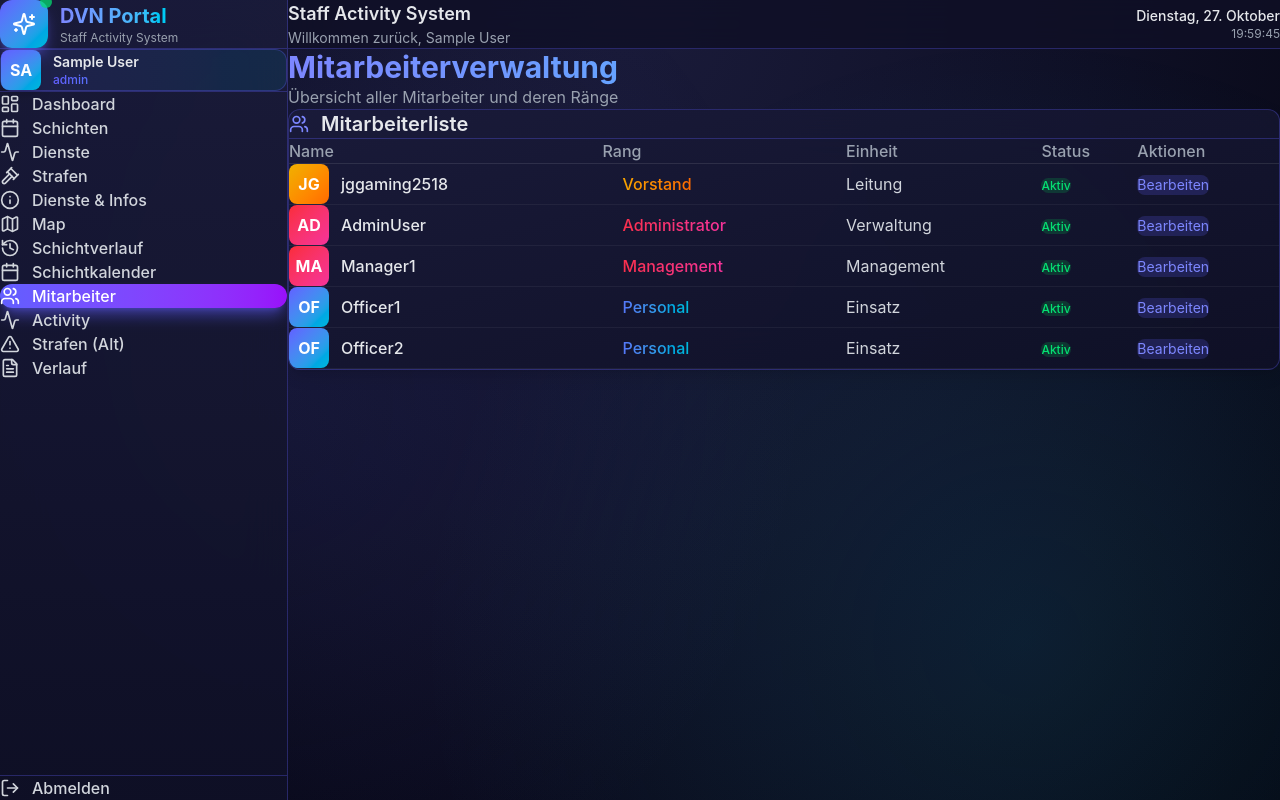
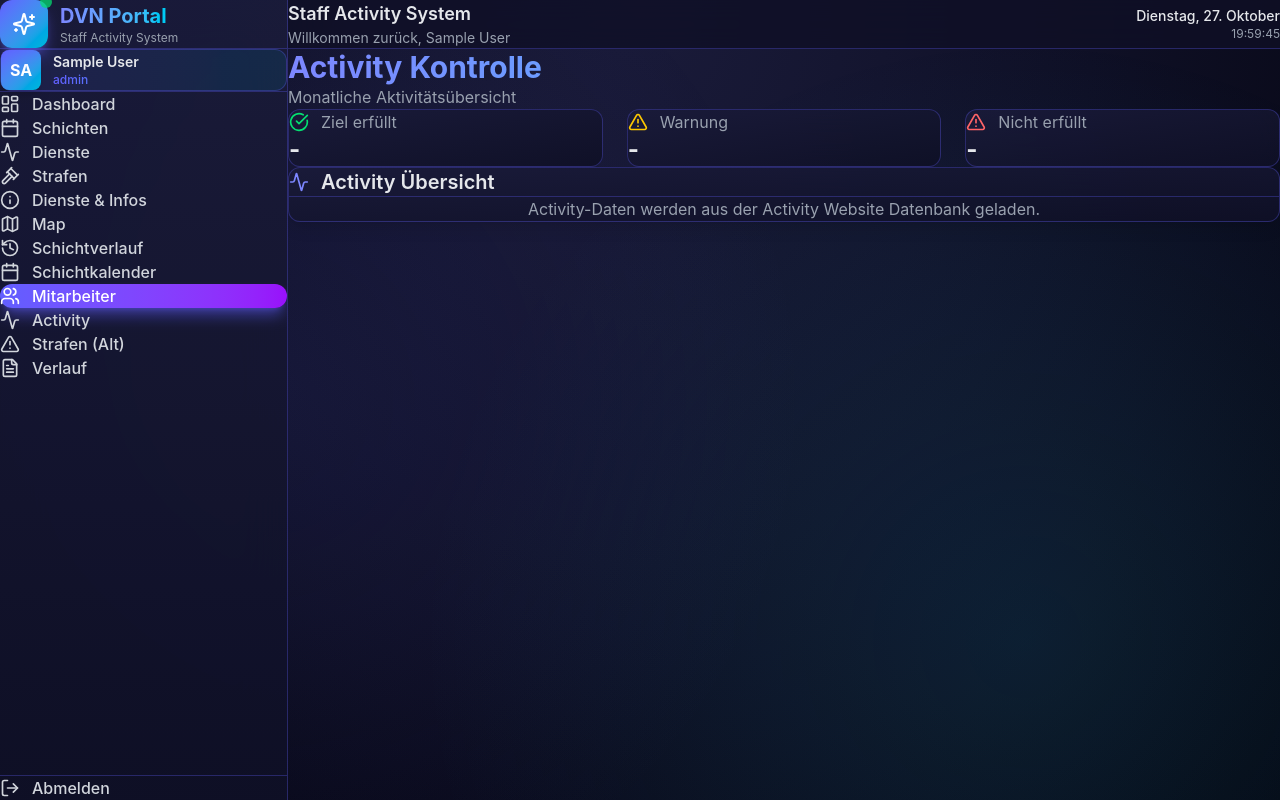
Before and after one commit to jggaming25/DVN-Website-V2, a React (Vite) app: page /DVN-Website-V2/staff in a window 1280 px wide. Built offline with nearby package versions, Linux system fonts and the light colour scheme; sample sign-in values are in the browser's storage.

Commit message:
Update dashboard, map, activity, staff, calendar

```diff
--- a/src/pages/Activity.tsx
+++ b/src/pages/Activity.tsx
@@ -1,42 +1,8 @@
 import React from 'react'
 import { motion } from 'framer-motion'
-import { Activity as ActivityIcon, TrendingUp, Clock, CheckCircle, AlertTriangle } from 'lucide-react'
-import { formatMinutes } from '../lib/utils'
+import { Activity as ActivityIcon, CheckCircle, AlertTriangle } from 'lucide-react'
 
 const Activity: React.FC = () => {
-  const activityData = [
-    { name: 'jggaming2518', unit: 'Leitung', credited: 1560, target: 1440, status: 'met', shifts: 24 },
-    { name: 'AdminUser', unit: 'Verwaltung', credited: 1380, target: 1440, status: 'warning', shifts: 21 },
-    { name: 'Manager1', unit: 'Management', credited: 1500, target: 1440, status: 'met', shifts: 23 },
-    { name: 'Officer1', unit: 'Einsatz', credited: 1200, target: 1440, status: 'missed', shifts: 18 },
-  ]
-
-  const getStatusColor = (status: string) => {
-    switch (status) {
-      case 'met': return 'text-green-400 bg-green-500/20'
-      case 'warning': return 'text-yellow-400 bg-yellow-500/20'
-      case 'missed': return 'text-red-400 bg-red-500/20'
-      default: return 'text-gray-400 bg-gray-500/20'
-    }
-  }
-
-  const getStatusText = (status: string) => {
-    switch (status) {
-      case 'met': return 'Erfüllt'
-      case 'warning': return 'Warnung'
-      case 'missed': return 'Nicht erfüllt'
-      default: return status
-    }
-  }
-
-  const getStatusIcon = (status: string) => {
-    switch (status) {
-      case 'met': return <CheckCircle className="w-4 h-4" />
-      case 'warning': return <AlertTriangle className="w-4 h-4" />
-      case 'missed': return <AlertTriangle className="w-4 h-4" />
-      default: return <Clock className="w-4 h-4" />
-    }
-  }
 
   return (
     <div className="space-y-6">
@@ -47,7 +13,7 @@ const Activity: React.FC = () => {
         <h1 className="text-3xl font-bold bg-gradient-to-r from-indigo-400 to-cyan-400 bg-clip-text text-transparent mb-2">
           Activity Kontrolle
         </h1>
-        <p className="text-gray-400">Monatliche Aktivitätsübersicht - Oktober 2026</p>
+        <p className="text-gray-400">Monatliche Aktivitätsübersicht</p>
       </motion.div>
 
       <div className="grid grid-cols-1 md:grid-cols-3 gap-6">
@@ -60,7 +26,7 @@ const Activity: React.FC = () => {
             <CheckCircle className="w-5 h-5 text-green-400" />
             <span className="text-gray-400">Ziel erfüllt</span>
           </div>
-          <p className="text-2xl font-bold">2</p>
+          <p className="text-2xl font-bold">-</p>
         </motion.div>
         <motion.div
           initial={{ opacity: 0, y: 20 }}
@@ -72,7 +38,7 @@ const Activity: React.FC = () => {
             <AlertTriangle className="w-5 h-5 text-yellow-400" />
             <span className="text-gray-400">Warnung</span>
           </div>
-          <p className="text-2xl font-bold">1</p>
+          <p className="text-2xl font-bold">-</p>
         </motion.div>
         <motion.div
           initial={{ opacity: 0, y: 20 }}
@@ -84,7 +50,7 @@ const Activity: React.FC = () => {
             <AlertTriangle className="w-5 h-5 text-red-400" />
             <span className="text-gray-400">Nicht erfüllt</span>
           </div>
-          <p className="text-2xl font-bold">1</p>
+          <p className="text-2xl font-bold">-</p>
         </motion.div>
       </div>
 
@@ -100,58 +66,8 @@ const Activity: React.FC = () => {
             <h2 className="text-xl font-semibold">Activity Übersicht</h2>
           </div>
         </div>
-        <div className="overflow-x-auto">
-          <table className="w-full">
-            <thead>
-              <tr className="border-b border-white/10">
-                <th className="text-left p-4 text-gray-400 font-medium">Mitarbeiter</th>
-                <th className="text-left p-4 text-gray-400 font-medium">Einheit</th>
-                <th className="text-left p-4 text-gray-400 font-medium">Angerechnet</th>
-                <th className="text-left p-4 text-gray-400 font-medium">Ziel</th>
-                <th className="text-left p-4 text-gray-400 font-medium">Shifts</th>
-                <th className="text-left p-4 text-gray-400 font-medium">Fehlend</th>
-                <th className="text-left p-4 text-gray-400 font-medium">Status</th>
-              </tr>
-            </thead>
-            <tbody>
-              {activityData.map((item, index) => {
-                const missing = Math.max(0, item.target - item.credited)
-                const percentage = Math.round((item.credited / item.target) * 100)
-                return (
-                  <motion.tr
-                    key={index}
-                    initial={{ opacity: 0, x: -20 }}
-                    animate={{ opacity: 1, x: 0 }}
-                    transition={{ delay: index * 0.05 }}
-                    className="border-b border-white/5 hover:bg-white/5 transition-colors"
-                  >
-                    <td className="p-4 font-medium">{item.name}</td>
-                    <td className="p-4 text-gray-300">{item.unit}</td>
-                    <td className="p-4">
-                      <div>
-                        <span className="font-medium">{formatMinutes(item.credited)}</span>
-                        <div className="w-24 bg-gray-700 rounded-full h-1.5 mt-1">
-                          <div
-                            className="h-full bg-gradient-to-r from-green-500 to-emerald-500 rounded-full"
-                            style={{ width: `${Math.min(100, percentage)}%` }}
-                          />
-                        </div>
-                      </div>
-                    </td>
-                    <td className="p-4 text-gray-300">{formatMinutes(item.target)}</td>
-                    <td className="p-4 text-gray-300">{item.shifts}</td>
-                    <td className="p-4 text-gray-300">{missing > 0 ? formatMinutes(missing) : '-'}</td>
-                    <td className="p-4">
-                      <span className={`px-3 py-1 rounded-full text-xs font-medium flex items-center gap-1 w-fit ${getStatusColor(item.status)}`}>
-                        {getStatusIcon(item.status)}
-                        {getStatusText(item.status)}
-                      </span>
-                    </td>
-                  </motion.tr>
-                )
-              })}
-            </tbody>
-          </table>
+        <div className="p-6 text-center text-gray-400">
+          <p>Activity-Daten werden aus der Activity Website Datenbank geladen.</p>
         </div>
       </motion.div>
     </div>
--- a/src/pages/Dashboard.tsx
+++ b/src/pages/Dashboard.tsx
@@ -1,32 +1,30 @@
-import React from 'react'
+import React, { useEffect, useState } from 'react'
 import { motion } from 'framer-motion'
 import {
-  Calendar,
   Clock,
   Users,
   TrendingUp,
   Award,
-  AlertCircle,
-  CheckCircle,
-  Activity
+  Activity,
+  Target
 } from 'lucide-react'
 import { useAuth } from '../contexts/AuthContext'
-import { formatMinutes, getRoleColor, getRoleLabel } from '../lib/utils'
+import { getRoleLabel } from '../lib/utils'
 
 const Dashboard: React.FC = () => {
   const { user } = useAuth()
+  const [currentTime, setCurrentTime] = useState(new Date())
+
+  useEffect(() => {
+    const timer = setInterval(() => setCurrentTime(new Date()), 1000)
+    return () => clearInterval(timer)
+  }, [])
 
   const stats = [
-    { label: 'Aktive Schichten', value: '12', icon: Calendar, color: 'from-blue-500 to-cyan-500' },
-    { label: 'Meine Stunden (Monat)', value: '32.5h', icon: Clock, color: 'from-green-500 to-emerald-500' },
-    { label: 'Mitarbeiter Online', value: '24', icon: Users, color: 'from-purple-500 to-pink-500' },
-    { label: 'Activity Status', value: 'Erfüllt', icon: TrendingUp, color: 'from-orange-500 to-red-500' },
-  ]
-
-  const recentShifts = [
-    { id: 1, title: 'Frühschicht 06:00-14:00', date: 'Heute', status: 'active', participants: 5 },
-    { id: 2, title: 'Spätschicht 14:00-22:00', date: 'Heute', status: 'upcoming', participants: 4 },
-    { id: 3, title: 'Nachtschicht 22:00-06:00', date: 'Morgen', status: 'planned', participants: 3 },
+    { label: 'Mitarbeiter', value: '-', icon: Users, color: 'from-purple-500 to-pink-500' },
+    { label: 'Rolle', value: user ? getRoleLabel(user.role) : '-', icon: Award, color: 'from-blue-500 to-cyan-500' },
+    { label: 'Activity', value: '-', icon: Activity, color: 'from-green-500 to-emerald-500' },
+    { label: 'Status', value: 'Aktiv', icon: TrendingUp, color: 'from-orange-500 to-red-500' },
   ]
 
   const containerVariants = {
@@ -140,7 +138,7 @@ const Dashboard: React.FC = () => {
       </motion.div>
 
       <div className="grid grid-cols-1 lg:grid-cols-2 gap-6">
-        {/* Recent Shifts */}
+        {/* Activity Ziel */}
         <motion.div
           initial={{ opacity: 0, x: -20 }}
           animate={{ opacity: 1, x: 0 }}
@@ -149,51 +147,23 @@ const Dashboard: React.FC = () => {
         >
           <div className="p-6 border-b border-indigo-500/30">
             <div className="flex items-center gap-3">
-              <Calendar className="w-5 h-5 text-indigo-400" />
-              <h2 className="text-xl font-semibold">Aktuelle Schichten</h2>
+              <Target className="w-5 h-5 text-orange-400" />
+              <h2 className="text-xl font-semibold">Activity Ziel</h2>
             </div>
           </div>
           <div className="p-6 space-y-4">
-            {recentShifts.map((shift) => (
-              <motion.div
-                key={shift.id}
-                whileHover={{ x: 5 }}
-                className="flex items-center justify-between p-4 rounded-lg bg-white/5 hover:bg-white/10 border border-white/10 transition-all duration-300 cursor-pointer"
-              >
-                <div className="flex items-center gap-4">
-                  <div className={`w-2 h-2 rounded-full ${
-                    shift.status === 'active' ? 'bg-green-400 animate-pulse' :
-                    shift.status === 'upcoming' ? 'bg-yellow-400' : 'bg-gray-400'
-                  }`}></div>
-                  <div>
-                    <p className="font-medium">{shift.title}</p>
-                    <p className="text-sm text-gray-400">{shift.date} • {shift.participants} Teilnehmer</p>
-                  </div>
-                </div>
-                <div>
-                  {shift.status === 'active' && (
-                    <span className="px-3 py-1 bg-green-500/20 text-green-400 rounded-full text-xs font-medium flex items-center gap-1">
-                      <Activity className="w-3 h-3" />
-                      Aktiv
-                    </span>
-                  )}
-                  {shift.status === 'upcoming' && (
-                    <span className="px-3 py-1 bg-yellow-500/20 text-yellow-400 rounded-full text-xs font-medium">
-                      Demnächst
-                    </span>
-                  )}
-                  {shift.status === 'planned' && (
-                    <span className="px-3 py-1 bg-gray-500/20 text-gray-400 rounded-full text-xs font-medium">
-                      Geplant
-                    </span>
-                  )}
-                </div>
-              </motion.div>
-            ))}
+            <div className="flex items-center justify-between">
+              <span className="text-gray-400">Aktueller Monat</span>
+              <span className="text-sm font-medium">{currentTime.toLocaleDateString('de-DE', { month: 'long', year: 'numeric' })}</span>
+            </div>
+            <div className="p-4 rounded-lg bg-orange-500/10 border border-orange-500/30 text-center">
+              <p className="text-lg font-semibold text-orange-400">Activity Ziel</p>
+              <p className="text-sm text-gray-400 mt-1">Wird aus der Activity Website Datenbank geladen</p>
+            </div>
           </div>
         </motion.div>
 
-        {/* Activity Overview */}
+        {/* Zeit */}
         <motion.div
           initial={{ opacity: 0, x: 20 }}
           animate={{ opacity: 1, x: 0 }}
@@ -202,42 +172,16 @@ const Dashboard: React.FC = () => {
         >
           <div className="p-6 border-b border-indigo-500/30">
             <div className="flex items-center gap-3">
-              <TrendingUp className="w-5 h-5 text-green-400" />
-              <h2 className="text-xl font-semibold">Activity Übersicht</h2>
+              <Clock className="w-5 h-5 text-cyan-400" />
+              <h2 className="text-xl font-semibold">Zeit</h2>
             </div>
           </div>
-          <div className="p-6 space-y-6">
-            <div>
-              <div className="flex items-center justify-between mb-2">
-                <span className="text-sm text-gray-400">Monatsziel</span>
-                <span className="text-sm font-medium">32.5 / 40 Std.</span>
+          <div className="p-6 flex items-center justify-center">
+            <div className="text-center">
+              <div className="text-4xl md:text-6xl font-mono font-bold bg-gradient-to-r from-cyan-400 to-blue-400 bg-clip-text text-transparent mb-2">
+                {currentTime.toLocaleTimeString('de-DE')}
               </div>
-              <div className="w-full bg-gray-700 rounded-full h-2 overflow-hidden">
-                <motion.div
-                  initial={{ width: 0 }}
-                  animate={{ width: '81.25%' }}
-                  transition={{ delay: 0.8, duration: 1 }}
-                  className="h-full bg-gradient-to-r from-green-500 to-emerald-500"
-                />
-              </div>
-              <p className="text-xs text-gray-400 mt-1">7.5 Stunden verbleibend</p>
-            </div>
-
-            <div className="space-y-3">
-              <div className="flex items-center gap-3 p-3 rounded-lg bg-green-500/10 border border-green-500/30">
-                <CheckCircle className="w-5 h-5 text-green-400" />
-                <div>
-                  <p className="text-sm font-medium">Ziel erfüllt</p>
-                  <p className="text-xs text-gray-400">Alle Anforderungen für diesen Monat erfüllt</p>
-                </div>
-              </div>
-              <div className="flex items-center gap-3 p-3 rounded-lg bg-blue-500/10 border border-blue-500/30">
-                <AlertCircle className="w-5 h-5 text-blue-400" />
-                <div>
-                  <p className="text-sm font-medium">Nächste Auswertung</p>
-                  <p className="text-xs text-gray-400">Ende des Monats</p>
-                </div>
-              </div>
+              <p className="text-gray-400">{currentTime.toLocaleDateString('de-DE', { weekday: 'long', day: '2-digit', month: 'long', year: 'numeric' })}</p>
             </div>
           </div>
         </motion.div>
--- a/src/pages/Staff.tsx
+++ b/src/pages/Staff.tsx
@@ -1,22 +1,8 @@
 import React from 'react'
 import { motion } from 'framer-motion'
-import { Users, Shield, Star, Crown } from 'lucide-react'
-import { getRoleColor, getRoleLabel } from '../lib/utils'
+import { Activity as ActivityIcon, CheckCircle, AlertTriangle } from 'lucide-react'
 
-const Staff: React.FC = () => {
-  const staff = [
-    { id: 1, name: 'jggaming2518', role: 'VORSTAND', unit: 'Leitung', status: 'active' },
-    { id: 2, name: 'AdminUser', role: 'ADMINISTRATOR', unit: 'Verwaltung', status: 'active' },
-    { id: 3, name: 'Manager1', role: 'MANAGEMENT', unit: 'Management', status: 'active' },
-    { id: 4, name: 'Officer1', role: 'PERSONAL', unit: 'Einsatz', status: 'active' },
-    { id: 5, name: 'Officer2', role: 'PERSONAL', unit: 'Einsatz', status: 'active' },
-  ]
-
-  const getRoleIcon = (role: string) => {
-    if (role === 'VORSTAND' || role === 'CEO') return <Crown className="w-4 h-4" />
-    if (role === 'ADMINISTRATOR' || role === 'ADMIN' || role === 'MANAGEMENT' || role === 'BOARD') return <Shield className="w-4 h-4" />
-    return <Star className="w-4 h-4" />
-  }
+const Activity: React.FC = () => {
 
   return (
     <div className="space-y-6">
@@ -25,78 +11,67 @@ const Staff: React.FC = () => {
         animate={{ opacity: 1, y: 0 }}
       >
         <h1 className="text-3xl font-bold bg-gradient-to-r from-indigo-400 to-cyan-400 bg-clip-text text-transparent mb-2">
-          Mitarbeiterverwaltung
+          Activity Kontrolle
         </h1>
-        <p className="text-gray-400">Übersicht aller Mitarbeiter und deren Ränge</p>
+        <p className="text-gray-400">Monatliche Aktivitätsübersicht</p>
       </motion.div>
+
+      <div className="grid grid-cols-1 md:grid-cols-3 gap-6">
+        <motion.div
+          initial={{ opacity: 0, y: 20 }}
+          animate={{ opacity: 1, y: 0 }}
+          className="rounded-xl bg-gradient-to-br from-[#1a1b3a]/90 to-[#0f1026]/90 backdrop-blur-xl border border-indigo-500/30 p-6"
+        >
+          <div className="flex items-center gap-3 mb-2">
+            <CheckCircle className="w-5 h-5 text-green-400" />
+            <span className="text-gray-400">Ziel erfüllt</span>
+          </div>
+          <p className="text-2xl font-bold">-</p>
+        </motion.div>
+        <motion.div
+          initial={{ opacity: 0, y: 20 }}
+          animate={{ opacity: 1, y: 0 }}
+          transition={{ delay: 0.1 }}
+          className="rounded-xl bg-gradient-to-br from-[#1a1b3a]/90 to-[#0f1026]/90 backdrop-blur-xl border border-indigo-500/30 p-6"
+        >
+          <div className="flex items-center gap-3 mb-2">
+            <AlertTriangle className="w-5 h-5 text-yellow-400" />
+            <span className="text-gray-400">Warnung</span>
+          </div>
+          <p className="text-2xl font-bold">-</p>
+        </motion.div>
+        <motion.div
+          initial={{ opacity: 0, y: 20 }}
+          animate={{ opacity: 1, y: 0 }}
+          transition={{ delay: 0.2 }}
+          className="rounded-xl bg-gradient-to-br from-[#1a1b3a]/90 to-[#0f1026]/90 backdrop-blur-xl border border-indigo-500/30 p-6"
+        >
+          <div className="flex items-center gap-3 mb-2">
+            <AlertTriangle className="w-5 h-5 text-red-400" />
+            <span className="text-gray-400">Nicht erfüllt</span>
+          </div>
+          <p className="text-2xl font-bold">-</p>
+        </motion.div>
+      </div>
 
       <motion.div
         initial={{ opacity: 0 }}
         animate={{ opacity: 1 }}
-        transition={{ delay: 0.2 }}
+        transition={{ delay: 0.3 }}
         className="rounded-xl bg-gradient-to-br from-[#1a1b3a]/90 to-[#0f1026]/90 backdrop-blur-xl border border-indigo-500/30 overflow-hidden shadow-lg"
       >
         <div className="p-6 border-b border-indigo-500/30">
           <div className="flex items-center gap-3">
-            <Users className="w-5 h-5 text-indigo-400" />
-            <h2 className="text-xl font-semibold">Mitarbeiterliste</h2>
+            <ActivityIcon className="w-5 h-5 text-indigo-400" />
+            <h2 className="text-xl font-semibold">Activity Übersicht</h2>
           </div>
         </div>
-        <div className="overflow-x-auto">
-          <table className="w-full">
-            <thead>
-              <tr className="border-b border-white/10">
-                <th className="text-left p-4 text-gray-400 font-medium">Name</th>
-                <th className="text-left p-4 text-gray-400 font-medium">Rang</th>
-                <th className="text-left p-4 text-gray-400 font-medium">Einheit</th>
-                <th className="text-left p-4 text-gray-400 font-medium">Status</th>
-                <th className="text-left p-4 text-gray-400 font-medium">Aktionen</th>
-              </tr>
-            </thead>
-            <tbody>
-              {staff.map((member, index) => (
-                <motion.tr
-                  key={member.id}
-                  initial={{ opacity: 0, x: -20 }}
-                  animate={{ opacity: 1, x: 0 }}
-                  transition={{ delay: index * 0.05 }}
-                  className="border-b border-white/5 hover:bg-white/5 transition-colors"
-                >
-                  <td className="p-4">
-                    <div className="flex items-center gap-3">
-                      <div className={`w-10 h-10 rounded-lg bg-gradient-to-br ${getRoleColor(member.role)} flex items-center justify-center text-white font-bold`}>
-                        {member.name.substring(0, 2).toUpperCase()}
-                      </div>
-                      <span className="font-medium">{member.name}</span>
-                    </div>
-                  </td>
-                  <td className="p-4">
-                    <div className="flex items-center gap-2">
-                      <span className={`bg-gradient-to-r ${getRoleColor(member.role)} bg-clip-text text-transparent font-medium flex items-center gap-1`}>
-                        {getRoleIcon(member.role)}
-                        {getRoleLabel(member.role)}
-                      </span>
-                    </div>
-                  </td>
-                  <td className="p-4 text-gray-300">{member.unit}</td>
-                  <td className="p-4">
-                    <span className="px-3 py-1 bg-green-500/20 text-green-400 rounded-full text-xs font-medium">
-                      Aktiv
-                    </span>
-                  </td>
-                  <td className="p-4">
-                    <button className="px-3 py-1 bg-indigo-500/20 hover:bg-indigo-500/30 text-indigo-400 rounded-lg text-sm transition-colors">
-                      Bearbeiten
-                    </button>
-                  </td>
-                </motion.tr>
-              ))}
-            </tbody>
-          </table>
+        <div className="p-6 text-center text-gray-400">
+          <p>Activity-Daten werden aus der Activity Website Datenbank geladen.</p>
         </div>
       </motion.div>
     </div>
   )
 }
 
-export default Staff
+export default Activity
```
Also changed, not shown: src/pages/MapDVN.tsx (+2 -6 lines), src/pages/ShiftCalendar.tsx (+64 -29 lines), 1 other file (tests, documents, lock files or other folders).
